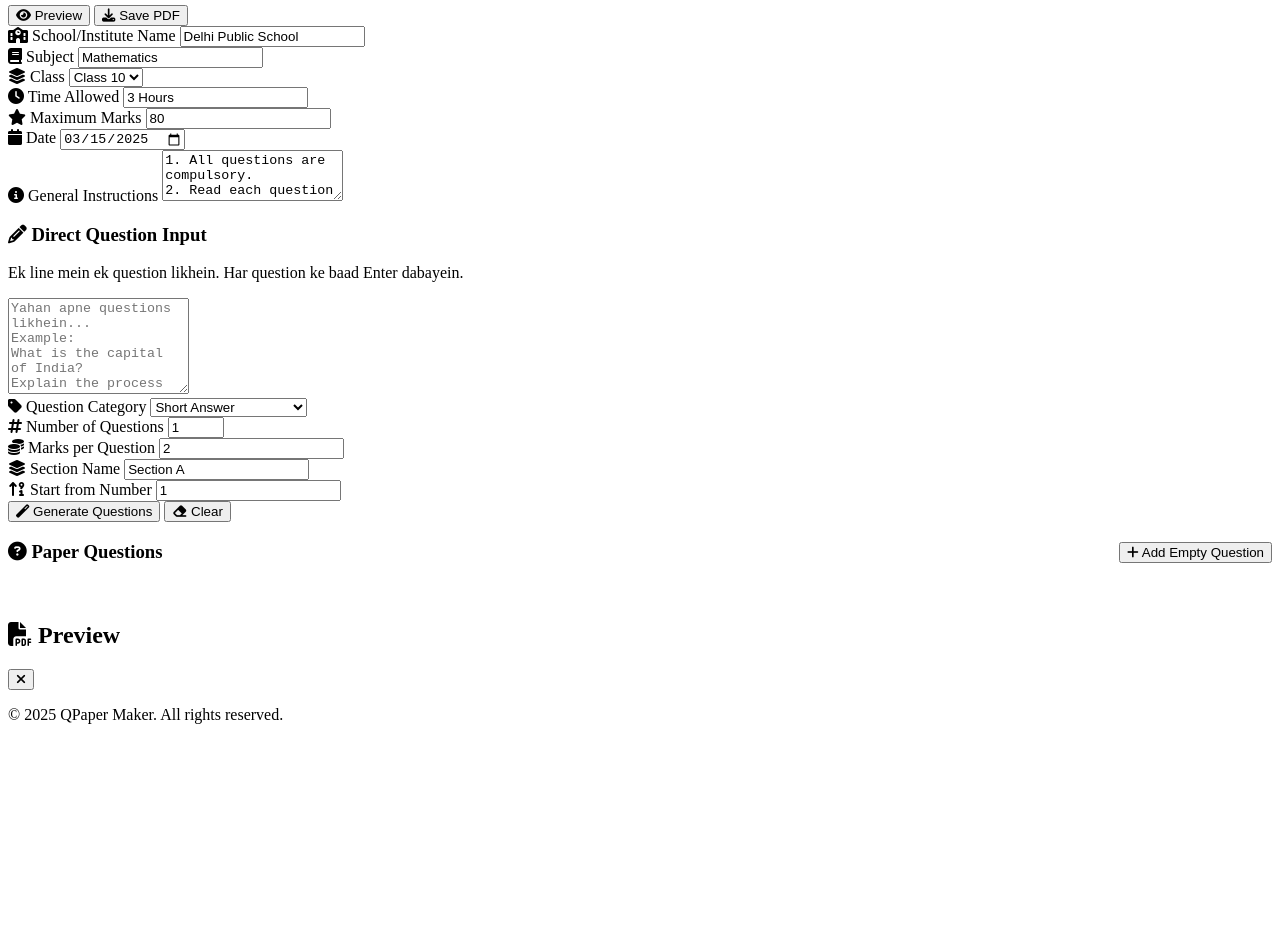
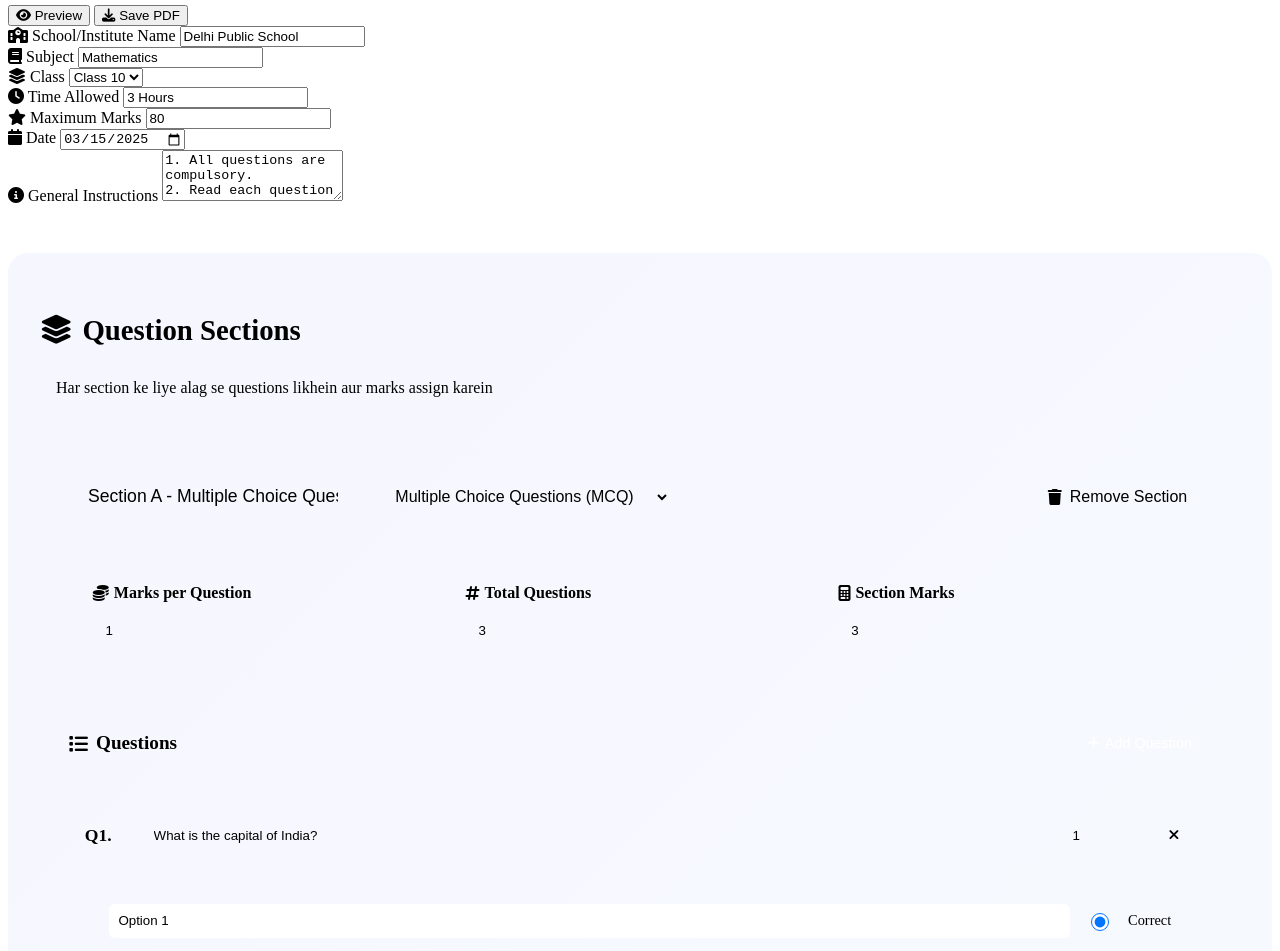
Before and after one commit to umeshsir05/questionMaker, a plain HTML site: page index.html in a window 1280 px wide. Shown: the part 313-1264 px from the top of the page. Before the commit the page ends 1053 px from the top, so only its background shows below. Drawn offline with Linux system fonts and the light colour scheme.

Commit message:
Update index.html

```diff
--- a/index.html
+++ b/index.html
@@ -3,12 +3,12 @@
 <head>
     <meta charset="UTF-8">
     <meta name="viewport" content="width=device-width, initial-scale=1.0">
-    <title>Question Paper Maker | Exam Creator</title>
+    <title>Question Paper Maker | Dynamic Question Creator</title>
     <link rel="stylesheet" href="style.css">
     <link rel="stylesheet" href="https://cdnjs.cloudflare.com/ajax/libs/font-awesome/6.4.0/css/all.min.css">
 </head>
 <body>
-    <!-- Navigation Bar (same as before) -->
+    <!-- Navigation Bar -->
     <nav class="navbar">
         <div class="nav-brand">
             <i class="fas fa-pen-alt"></i>
@@ -36,8 +36,8 @@
     <div class="container">
         <!-- Header Section -->
         <div class="header">
-            <h1><i class="fas fa-file-signature"></i> Question Paper Generator</h1>
-            <p>Create professional question papers for classes 5th to 12th</p>
+            <h1><i class="fas fa-file-signature"></i> Dynamic Question Paper Generator</h1>
+            <p>Create professional question papers with multiple sections and question types</p>
         </div>
 
         <!-- Question Paper Form -->
@@ -55,7 +55,7 @@
             </div>
 
             <form id="paperForm">
-                <!-- Basic Details (same as before) -->
+                <!-- Basic Details -->
                 <div class="form-row">
                     <div class="form-group">
                         <label><i class="fas fa-school"></i> School/Institute Name</label>
@@ -106,97 +106,28 @@
 3. Write your answers in the space provided.</textarea>
                 </div>
 
-                <!-- NEW: Direct Question Input Section -->
-                <div class="direct-input-section">
-                    <h3><i class="fas fa-pencil-alt"></i> Direct Question Input</h3>
-                    <p class="input-help">Ek line mein ek question likhein. Har question ke baad Enter dabayein.</p>
+                <!-- ===== NEW: Dynamic Question Sections ===== -->
+                <div class="dynamic-sections">
+                    <h3><i class="fas fa-layer-group"></i> Question Sections</h3>
+                    <p class="section-help">Har section ke liye alag se questions likhein aur marks assign karein</p>
 
-                    <div class="direct-input-container">
-                        <textarea id="directQuestions" placeholder="Yahan apne questions likhein...
-Example:
-What is the capital of India?
-Explain the process of photosynthesis?
-Who wrote the national anthem?
-What is the chemical symbol of water?" rows="6"></textarea>
-
-                        <div class="question-config">
-                            <div class="config-row">
-                                <div class="form-group">
-                                    <label><i class="fas fa-tag"></i> Question Category</label>
-                                    <select id="questionCategory">
-                                        <option value="short">Short Answer</option>
-                                        <option value="long">Long Answer</option>
-                                        <option value="mcq">Multiple Choice (MCQ)</option>
-                                        <option value="very-short">Very Short Answer</option>
-                                        <option value="fill-blanks">Fill in the Blanks</option>
-                                        <option value="true-false">True/False</option>
-                                    </select>
-                                </div>
-
-                                <div class="form-group">
-                                    <label><i class="fas fa-hashtag"></i> Number of Questions</label>
-                                    <input type="number" id="questionCount" value="1" min="1" max="50" readonly>
-                                </div>
-
-                                <div class="form-group">
-                                    <label><i class="fas fa-coins"></i> Marks per Question</label>
-                                    <input type="number" id="marksPerQuestion" value="2" min="0.5" step="0.5">
-                                </div>
-                            </div>
-
-                            <div class="config-row">
-                                <div class="form-group">
-                                    <label><i class="fas fa-layer-group"></i> Section Name</label>
-                                    <input type="text" id="sectionName" placeholder="e.g., Section A, Part 1" value="Section A">
-                                </div>
-
-                                <div class="form-group">
-                                    <label><i class="fas fa-sort-numeric-up-alt"></i> Start from Number</label>
-                                    <input type="number" id="startNumber" value="1" min="1">
-                                </div>
-                            </div>
-
-                            <div class="config-actions">
-                                <button type="button" class="btn-parse" id="parseQuestionsBtn">
-                                    <i class="fas fa-magic"></i> Generate Questions
-                                </button>
-                                <button type="button" class="btn-clear" id="clearDirectBtn">
-                                    <i class="fas fa-eraser"></i> Clear
-                                </button>
-                            </div>
-                        </div>
+                    <!-- Section Container -->
+                    <div id="sectionsContainer">
+                        <!-- Sections will be added here dynamically -->
                     </div>
 
-                    <!-- Preview of Parsed Questions -->
-                    <div class="parsed-preview" id="parsedPreview" style="display: none;">
-                        <h4><i class="fas fa-check-circle"></i> Generated Questions Preview</h4>
-                        <div id="parsedQuestionsList"></div>
-                        <button type="button" class="btn-add-all" id="addAllQuestionsBtn">
-                            <i class="fas fa-plus-circle"></i> Add All to Paper
-                        </button>
-                    </div>
-                </div>
-
-                <!-- Questions Section (Dynamic) -->
-                <div class="questions-section">
-                    <div class="section-header">
-                        <h3><i class="fas fa-question-circle"></i> Paper Questions</h3>
-                        <button type="button" class="btn-add" id="addQuestionBtn">
-                            <i class="fas fa-plus"></i> Add Empty Question
-                        </button>
-                    </div>
-
-                    <div id="questionsContainer">
-                        <!-- Questions will be added here dynamically -->
-                    </div>
+                    <!-- Add Section Button -->
+                    <button type="button" class="btn-add-section" id="addSectionBtn">
+                        <i class="fas fa-plus-circle"></i> Add New Section
+                    </button>
                 </div>
             </form>
         </div>
 
-        <!-- Preview Section (same as before) -->
+        <!-- Preview Section -->
         <div class="preview-section" id="previewSection">
             <div class="preview-header">
-                <h2><i class="fas fa-file-pdf"></i> Preview</h2>
+                <h2><i class="fas fa-file-pdf"></i> Question Paper Preview</h2>
                 <button class="btn-close-preview" id="closePreview">
                     <i class="fas fa-times"></i>
                 </button>
@@ -207,9 +138,9 @@ What is the chemical symbol of water?" rows="6"></textarea>
         </div>
     </div>
 
-    <!-- Footer (same as before) -->
+    <!-- Footer -->
     <footer>
-        <p>© 2025 QPaper Maker. All rights reserved.</p>
+        <p>© 2025 Dynamic Question Paper Maker. All rights reserved.</p>
     </footer>
 
     <script src="script.js"></script>
```
